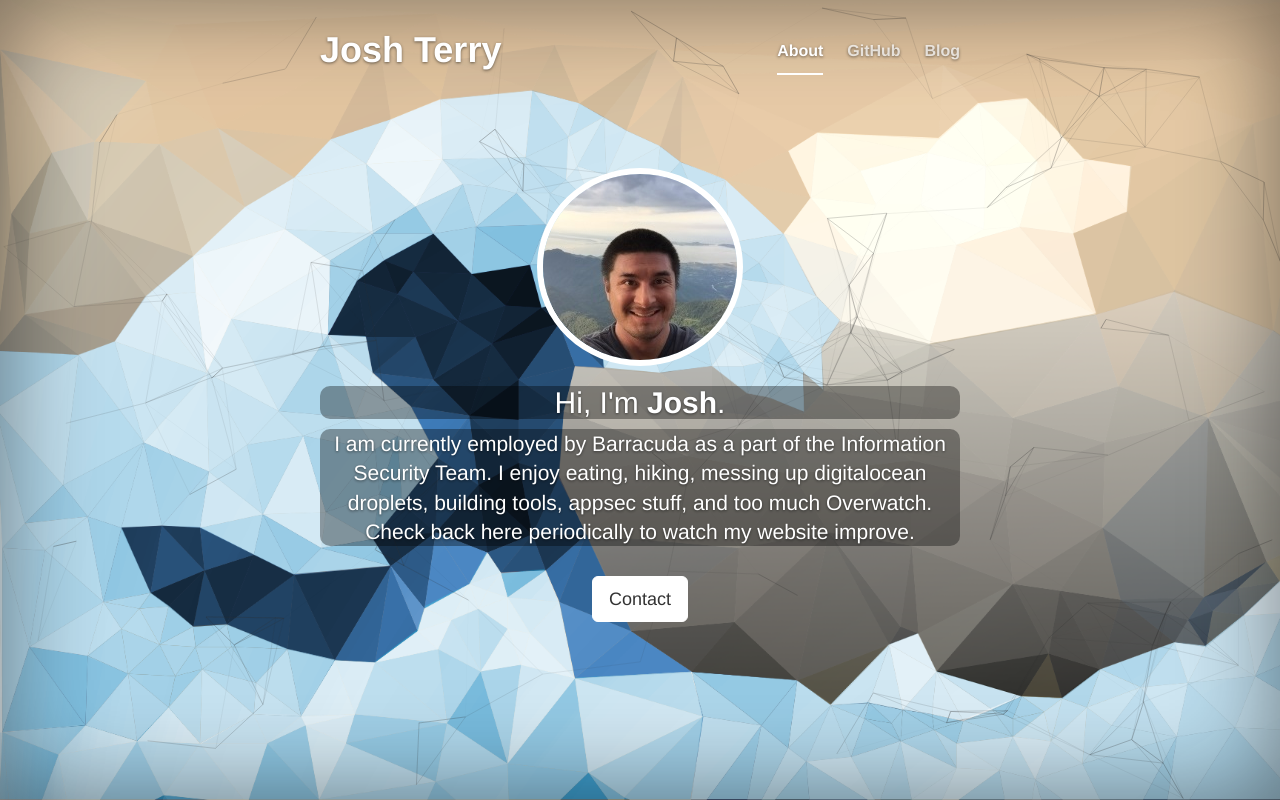
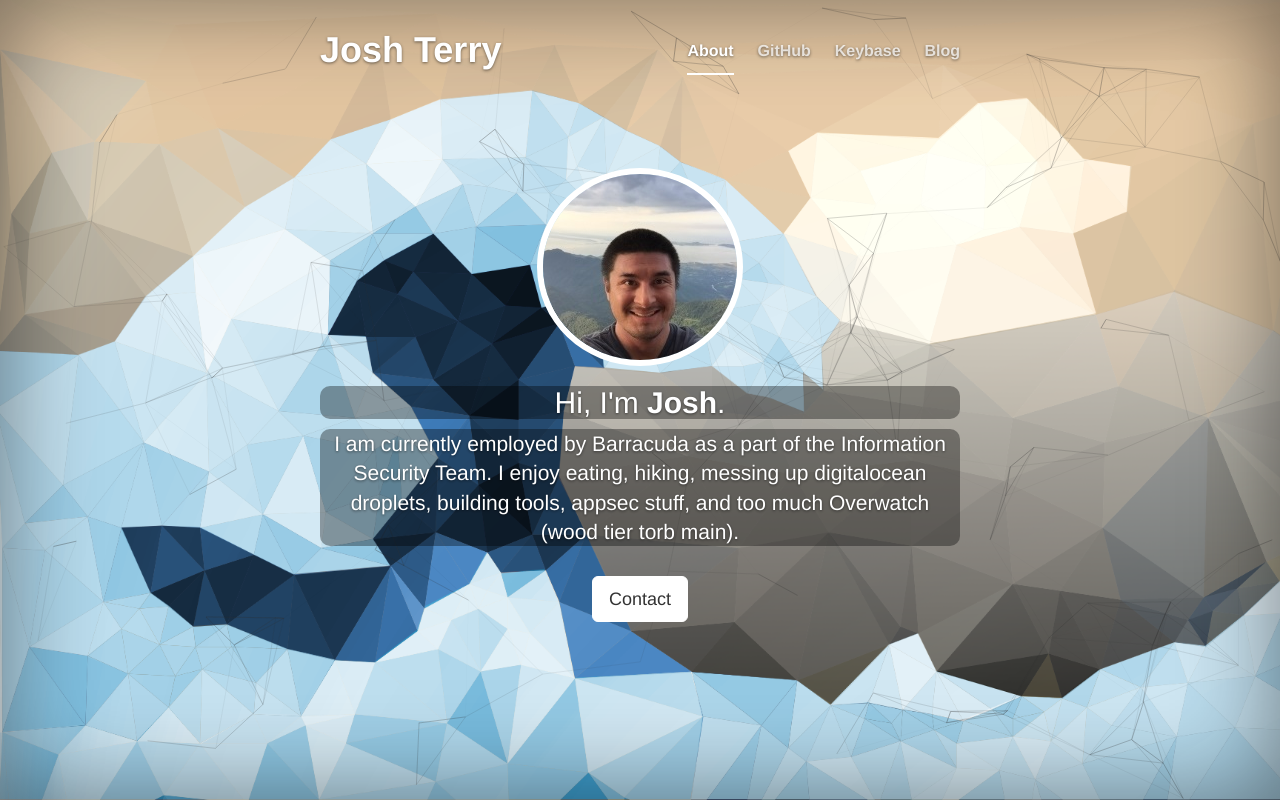
Before and after one commit to axiom215/axiom215.github.io, a plain HTML site: page index.html in a window 1280 px wide. Drawn offline with nearby package versions, Linux system fonts and the light colour scheme.

Commit message:
added keybase and changed contact email

```diff
--- a/index.html
+++ b/index.html
@@ -48,6 +48,7 @@
                 <ul class="nav masthead-nav">
                   <li class="active"><a href="/">About</a></li>
                   <li><a href="https://github.com/axiom215" target="_blank" rel="noreferrer">GitHub</a></li>
+		  <li><a href="https://keybase.io/iilii" target="_blank" rel="noreferrer">Keybase</a></li>
                   <li title="Coming Soon! Maybe. Maybe not. I dunno. We'll see."><a href="">Blog</a></li>
                 </ul>
                 </ul>
@@ -58,9 +59,9 @@
           <div class="inner cover">
             <img class="avatar" src="assets/badselfie.jpg"></img>
             <h2 class="cover-heading" style="background:rgba(0,0,0,0.35); -moz-border-radius: 10px; -webkit-border-radius: 10px;margin-right:10px;margin-left:10px;"><p>Hi, I'm <b>Josh</b>.</p></h2>
-            <p class="lead" style="background:rgba(0,0,0,0.35); -moz-border-radius: 10px; -webkit-border-radius: 10px;">I am currently employed by Barracuda as a part of the Information Security Team. I enjoy eating, hiking, messing up digitalocean droplets, building tools, appsec stuff, and too much Overwatch. Check back here periodically to watch my website improve.</p>
+            <p class="lead" style="background:rgba(0,0,0,0.35); -moz-border-radius: 10px; -webkit-border-radius: 10px;">I am currently employed by Barracuda as a part of the Information Security Team. I enjoy eating, hiking, messing up digitalocean droplets, building tools, appsec stuff, and too much Overwatch (wood tier torb main).</p>
           </div>
-            <a href="mailto:jft.inbox@gmail.com" class="btn btn-lg btn-default" title="Feedback is always appreciated!">Contact</a>
+            <a href="mailto:iilii@tuta.io" class="btn btn-lg btn-default" title="Feedback is always appreciated!">Contact</a>
           </p>
           <div class="mastfoot">
             <div class="inner">
```
